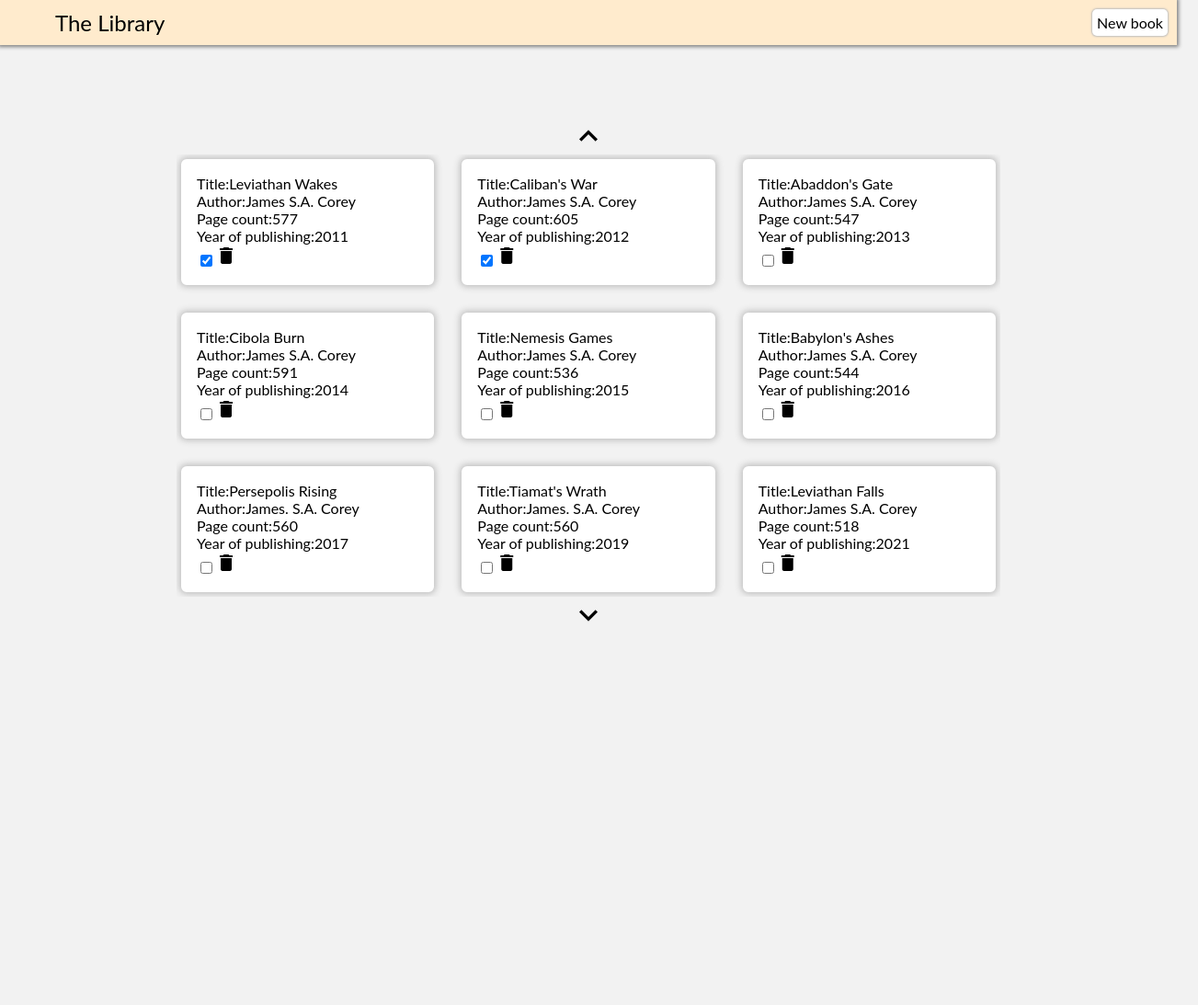
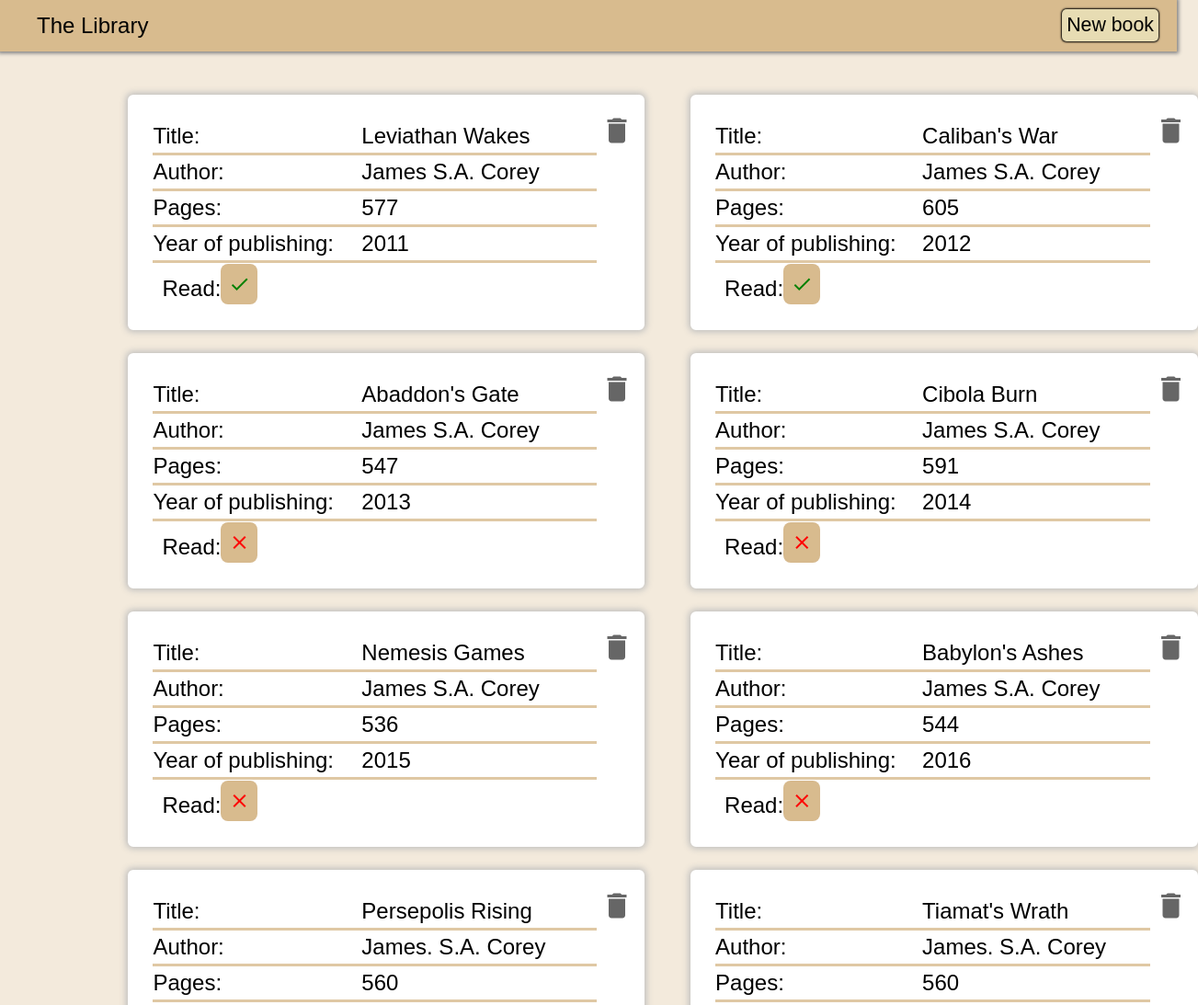
Before and after one commit to thewhitehaven04/Project_Library, a plain HTML site: page index.html in a window 1280 px wide. Shown: the top 1093 px of the page at 92% size, 1303 px wide, since content can reach past the window. Before the commit the page ends 808 px from the top, so only its background shows below. Drawn offline with Linux system fonts and the light colour scheme.

Commit message:
toggles implemented

```diff
--- a/css/style.css
+++ b/css/style.css
@@ -1,14 +1,13 @@
-@import url('https://fonts.googleapis.com/icon?family=Material+Icons');
-
 :root {
   font-size: 12pt;
 }
 
 html {
   box-sizing: border-box;
-  background-color: rgb(242, 242, 242);
+  background-color: rgba(216, 187, 142, 0.3);
 
-  font-family: 'Lato', sans-serif;
+  font-family: 'Fira Sans Book', sans-serif;
+  line-height: 1.5;
 }
 
 *,
@@ -21,10 +20,10 @@ html {
   position: fixed;
   top: 0px;
   left: 0px;
-  padding: 10px 10px;
+  padding: 10px 20px;
 
   width: 100%;
-  background-color: blanchedalmond;
+  background-color: rgb(216, 187, 142);
 
   box-shadow: 0px 0px 4px 2px grey;
 
@@ -33,7 +32,7 @@ html {
 
 .header__title {
   font-size: 18pt;
-  margin-left: 50px;
+  margin-left: 20px;
 }
 
 .header__button {
@@ -41,41 +40,38 @@ html {
   border-radius: 5px;
 
   font-family: inherit;
-  font-size: 12pt;
+  font-size: 16pt;
   border: unset;
 
-  background-color: white;
+  background-color: rgb(231, 220, 179);
 
-  box-shadow: 0px 0px 2px 1px rgb(190, 190, 190);
+  box-shadow: 0px 0px 2px 1px rgb(0, 0, 0);
   float: right;
 }
 
+.bookshelf {
+  position: relative;
 
-.bookshelf {
-  position: absolute;
-  left: 50%;
-
-  transform: translate(-50%);
-
-  width: 70%;
-  max-width: 80%;
-
-  height: 800px;
-  width: 70%;
-  max-width: 80%;
-
+  top: 70px;
   display: flex;
   flex-flow: column nowrap;
-  justify-content: center;
+  align-items: center;
+
+  height: 90vh;
+  width: auto;
 }
 
 .bookshelf__main-pane {
   display: grid;
-  grid-template-columns: repeat(3, 1fr);
+  grid-template-columns: repeat(2, 1fr);
   grid-template-rows: repeat(2, 1fr);
-  gap: 30px;
-  overflow-y: scroll;
+  row-gap: 25px;
+  column-gap: 50px;
+
+  width: 80%;
+
   padding: 5px;
+  margin: 20px;
 }
 
 .bookshelf__navigation-button {
@@ -83,11 +79,6 @@ html {
   text-align: center;
   font-family: 'Material Icons';
   font-size: 30pt;
-}
-
-.book {
-  display: flex;
-  flex-flow: column nowrap;
 }
 
 .bookshelf__book {
@@ -99,16 +90,70 @@ html {
   border: 2px solid white;
   border-radius: 6px;
 
-  padding: 15px;
+  padding: 25px;
+  font-size: 18pt;
 }
 
-.book__info-entry {
+.book__attribute {
   display: flex;
   flex-flow: row nowrap;
   font-size: inherit;
+  row-gap: 25px;
+  margin-right: 25px;
+}
 
-  gap: 15px;
-  margin: 0.4em;
+.book__attribute_type-key {
+  width: 15em;
+  border-bottom: 3px solid rgba(216, 187, 142, 0.8);
+}
+
+.book__attribute_type-value {
+  width: 90%;
+  border-bottom: 3px solid rgba(216, 187, 142, 0.8);
+  padding-left: 10px;
+}
+
+.book__button-read-toggle {
+  accent-color: rgba(216, 187, 142, 0.6);
+}
+
+.book__button-remove {
+  all: unset;
+  font-family: 'Material Icons';
+  font-size: 27pt;
+
+  color: rgb(0, 0, 0, 0.6);
+  position: absolute;
+  top: 10px;
+  right: 10px;
+}
+
+.book__button_read {
+  display: inline-flex;
+  flex-flow: row nowrap;
+
+  align-items: center;
+}
+
+.book__button-remove:hover {
+  border-radius: 8px;
+  background-color: rgb(230, 230, 230);
+}
+
+.book__button_read-button {
+  all: unset;
+  font-family: "Material Icons";
+  font-size: 18pt;
+  border: 2px solid rgba(216, 187, 142, 0.9);
+  border-radius: 8px;
+  padding: 2px 6px;
+  background-color: rgb(216, 187, 142);
+}
+
+.book__button_read-label {
+  display: inline-block;
+  margin-top: 10px;
+  margin-left: 10px;
 }
 
 .form {
@@ -143,22 +188,9 @@ html {
   width: 4em;
 }
 
-
 .form__disabled {
   opacity: 0;
   z-index: -1;
-}
-
-.book__button-remove {
-  all: unset;
-  font-family: 'Material Icons';
-  font-size: 18pt;
-
-  border-radius: 3px;
-}
-
-.book__button-remove:hover {
-  background-color: rgb(230, 230, 230);
 }
 
 .bookshelf__add-new {
--- a/index.html
+++ b/index.html
@@ -6,6 +6,7 @@
     <meta name="viewport" content="width=device-widh, initial-scale=1.0" />
     <title>Project: Library</title>
     <link rel="stylesheet" href="css/style.css" />
+    <link href="https://fonts.googleapis.com/icon?family=Material+Icons" rel="stylesheet" />
     <script src="js/script.js" defer></script>
   </head>
 
@@ -13,91 +14,40 @@
     <header>
       <div class="static-header">
         <span class="header__title">The Library</span>
-        <button
-          type="button"
-          class="header__button header__button_type_add-new"
-        >
-          New book
-        </button>
+        <button type="button" class="header__button header__button_type_add-new">New book</button>
       </div>
     </header>
     <main>
       <div>
         <div class="bookshelf">
-          <button class="bookshelf__navigation-button">
-            <span class="material-icons-outlined"> keyboard_arrow_up </span>
-          </button>
           <div class="bookshelf__main-pane"></div>
-          <button class="bookshelf__navigation-button">
-            <span class="material-icons-outlined"> keyboard_arrow_down </span>
-          </button>
         </div>
       </div>
       <div class="form form__disabled">
         <div class="form-new-book">
           <div class="form-new-book__parameter">
-            <label for="title" class="form-new-book__parameter_type_label"
-              >Title:</label
-            >
-            <input
-              type="text"
-              id="title"
-              class="form-new-book__parameter_type_input"
-            />
+            <label for="title" class="form-new-book__parameter_type_label">Title:</label>
+            <input type="text" id="title" class="form-new-book__parameter_type_input" />
           </div>
           <div class="form-new-book__parameter">
-            <label for="author" class="form-new-book__parameter_type_label"
-              >Author:</label
-            >
-            <input
-              type="text"
-              id="author"
-              class="form-new-book__parameter_type_input"
-            />
+            <label for="author" class="form-new-book__parameter_type_label">Author:</label>
+            <input type="text" id="author" class="form-new-book__parameter_type_input" />
           </div>
           <div class="form-new-book__parameter">
-            <label for="page-count" class="form-new-book__parameter_type_label"
-              >Pages</label
-            >
-            <input
-              type="text"
-              id="page-count"
-              class="form-new-book__parameter_type_input"
-            />
+            <label for="page-count" class="form-new-book__parameter_type_label">Pages</label>
+            <input type="text" id="page-count" class="form-new-book__parameter_type_input" />
           </div>
           <div class="form-new-book__parameter">
-            <label for="year" class="form-new-book__parameter_type_label"
-              >Year:</label
-            >
-            <input
-              type="text"
-              id="year"
-              class="form-new-book__parameter_type_input"
-            />
+            <label for="year" class="form-new-book__parameter_type_label">Year:</label>
+            <input type="text" id="year" class="form-new-book__parameter_type_input" />
           </div>
           <div class="form-new-book__parameter">
-            <label for="read-status" class="form-new-book__parameter_type_label"
-              >Read:</label
-            >
-            <input
-              type="checkbox"
-              id="read-status"
-              class="form-new-book__parameter_type_input"
-            />
+            <label for="read-status" class="form-new-book__parameter_type_label">Read:</label>
+            <input type="checkbox" id="read-status" class="form-new-book__parameter_type_input" />
           </div>
           <div class="form-new-book__controls">
-            <button
-              type="button"
-              class="form-new-book__button form-new-book__button_type_accept"
-            >
-              Accept
-            </button>
-            <button
-              type="button"
-              class="form-new-book__button form-new-book__button_type_cancel"
-            >
-              Cancel
-            </button>
+            <button type="button" class="form-new-book__button form-new-book__button_type_accept">Accept</button>
+            <button type="button" class="form-new-book__button form-new-book__button_type_cancel">Cancel</button>
           </div>
         </div>
       </div>
--- a/js/script.js
+++ b/js/script.js
@@ -67,7 +67,8 @@ class LibraryView {
   /** Sets up book removal handler. Accepts controller book removal handler as the parameter. */
   setupRemoveHandler(removeHandler) {
     this.libraryContainer.addEventListener('click', (event) => {
-      removeHandler(event.target.closest(`.${this.bookRemoveButtonClass}`).parentElement);
+      const closest = event.target.closest(`.${this.bookRemoveButtonClass}`).parentElement;
+      removeHandler(closest);
     });
   }
 
@@ -145,6 +146,7 @@ class BookModel extends Observable {
   /** Toggles */
   toggleReadStatus = () => {
     this.readStatus = !this.readStatus;
+    this.notify(this.readStatus);
   };
 
   toJSON() {
@@ -161,6 +163,7 @@ class BookModel extends Observable {
 /** Displays the book with its attributes and toggles. */
 class BookView {
   constructor(bookJSON, toggleEventHandler) {
+    // Constructs the root element of the book
     this.bookClass = 'bookshelf__book';
     this.rootElement = document.createElement('article');
     this.rootElement.classList.add(this.bookClass);
@@ -170,19 +173,32 @@ class BookView {
     this.#setupTextFields(bookJSON).forEach((textField) => this.rootElement.appendChild(textField));
 
     // Appends status toggle
-    this.readStateToggleClass = 'book__button-read-toggle';
+    this.readStateButtonClass = 'book__button_read-button';
+    this.readStateLabelClass = 'book__button_read-label';
+    this.activeToggleClass = 'book__button_read-label_active';
+
+    this.readLabel = '<span class="material-icons-outlined">done</span>';
+    this.notReadLabel = '<span class="material-icons-outlined">close</span>';
+
 
     // Attaches an event handler that binds the book's read status to the value of its model.
-    this.toggleStatusInput = this.#setupReadStatus(bookJSON);
-    this.toggleStatusInput.addEventListener('click', (event) => {
-      toggleEventHandler();
+    this.readEventHandler = toggleEventHandler;
+    this.toggleStatusLabel = this.#attachReadStatus(bookJSON['status'], toggleEventHandler);
+    this.rootElement.appendChild(this.toggleStatusLabel);
+  }
+
+  #attachReadStatus(status, eventHandler) {
+    const div = this.#setupReadStatus(status);
+    div.addEventListener('click', (event) => {
+      event.stopPropagation();
+      eventHandler();
     });
-    this.rootElement.appendChild(this.toggleStatusInput);
+    return div;
   }
 
   /** Renders the book's text attributes (year of publishing, title, author, etc.)
    * @param {String} bookKey - an attribute;
-   * @param {String} value - attribute's value
+   * @param {String} value - the attribute's value
    *
    * @returns {Node} div
    */
@@ -191,9 +207,11 @@ class BookView {
     div.classList.add(this.bookAttributeClass);
 
     const spanKey = document.createElement('span');
+    spanKey.classList.add('book__attribute_type-key');
     spanKey.textContent = `${bookKey}:`;
 
     const spanValue = document.createElement('span');
+    spanValue.classList.add('book__attribute_type-value');
     spanValue.textContent = bookValue;
 
     div.appendChild(spanKey);
@@ -201,11 +219,12 @@ class BookView {
     return div;
   }
 
+  /** Sets up the book's text attributes. */
   #setupTextFields(bookJson) {
     const textFieldsMapper = {
       title: 'Title',
       author: 'Author',
-      pageCount: 'Page count',
+      pageCount: 'Pages',
       yearOfPublishing: 'Year of publishing',
     };
 
@@ -218,17 +237,37 @@ class BookView {
     return bookAttributeElements;
   }
 
-  #setupReadStatus(bookJson) {
-    const input = document.createElement('input');
-    input.type = 'checkbox';
-    input.checked = bookJson['status'];
-    input.classList.add(this.readStateToggleClass);
+  /** Sets up the read status checkbox of the book card. */
+  #setupReadStatus(status) {
+    const divRoot = document.createElement('div');
+    divRoot.classList.add('book__button_read');
 
-    return input;
+    const button = document.createElement('button');
+    button.classList.add(this.readStateButtonClass);
+
+    if (status == true) {
+      button.innerHTML = this.readLabel;
+      button.style.setProperty('color', 'green');
+    } else {
+      button.innerHTML = this.notReadLabel;
+      button.style.setProperty('color', 'red');
+    }
+
+    const label = document.createElement('label');
+    label.classList.add(this.readStateLabelClass);
+    label.textContent = 'Read: ';
+
+    divRoot.appendChild(label);
+    divRoot.appendChild(button);
+    return divRoot;
   }
 
-  toggleReadStatus = () => {
-    !this.toggleStatusInput.checked;
+  /** Toggles the read status to the opposite one upon receiving
+   * the event from the model. */
+  toggleReadStatus = (status) => {
+    const newToggle = this.#attachReadStatus(status, this.readEventHandler);
+    this.rootElement.replaceChild(newToggle, this.toggleStatusLabel);
+    this.toggleStatusLabel = newToggle;
   };
   render = () => this.rootElement;
 }
@@ -267,7 +306,7 @@ class AddBookFormView {
    * @param {Function} addBook - controller function to call when adding the new book
    */
   acceptButtonHandler(addBook) {
-    this.acceptButton.addEventListener('click', (event) => {
+    this.acceptButton.addEventListener('click', () => {
       const title = this.newBookFormFields['title'].value;
       const author = this.newBookFormFields['author'].value;
       const pages = this.newBookFormFields['pages'].value;
```
Also changed, not shown: 2 other files.
